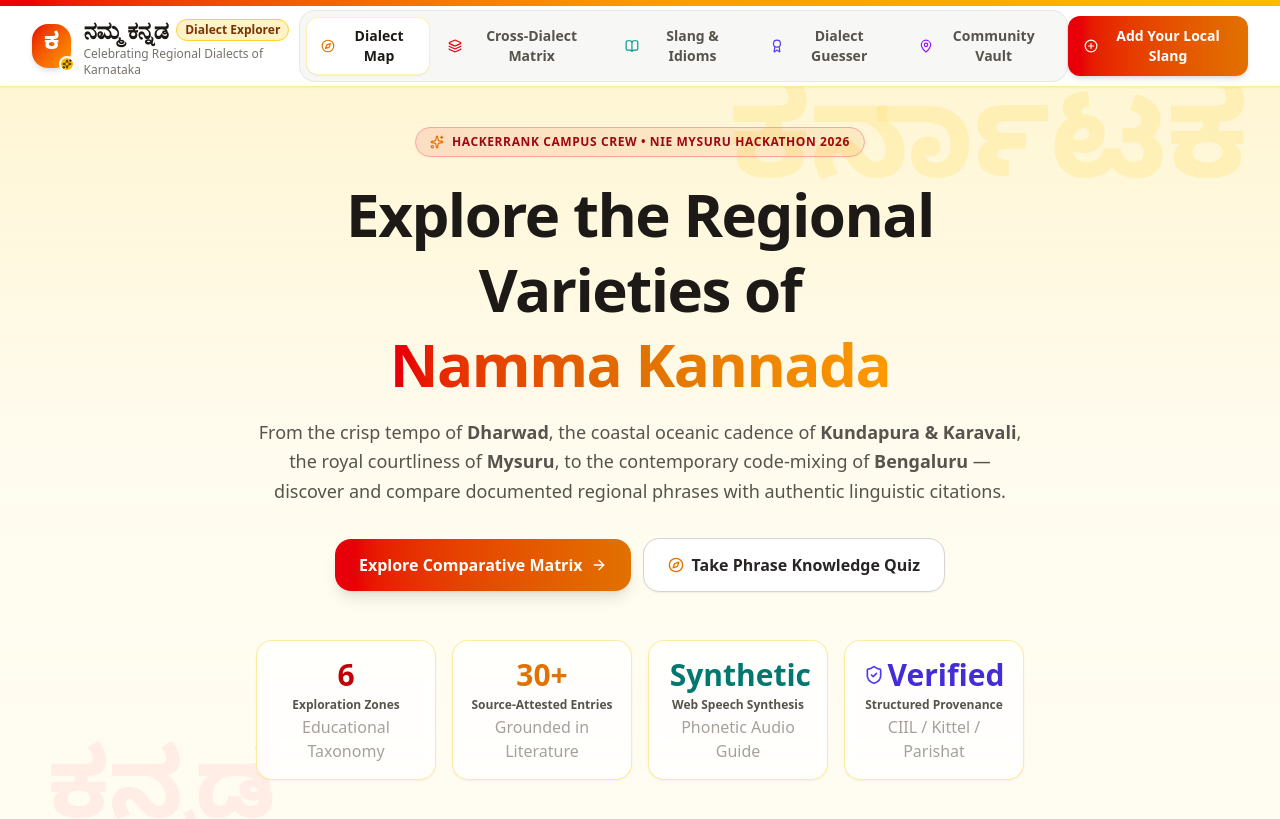
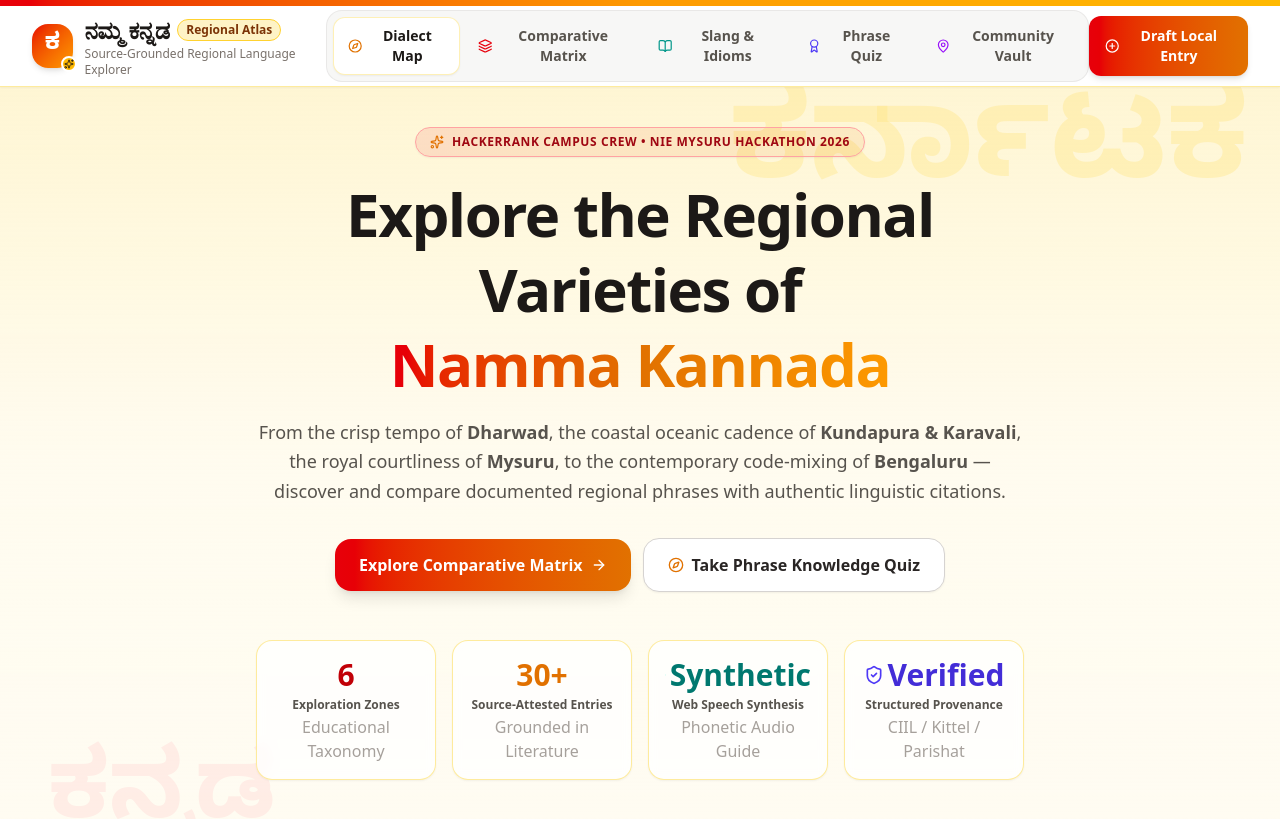
Before and after one commit to anandaram240-wq/yatrika-ai, a React (Vite) app: page / in a window 1280 px wide. Shown: the top 819 px of the page. Built offline with nearby package versions, Linux system fonts and the light colour scheme.

Commit message:
Harden test suite: add duplicate ID checks, JSON export schema compliance, and refine navbar labels

```diff
--- a/src/components/Navbar.tsx
+++ b/src/components/Navbar.tsx
@@ -38,11 +38,11 @@ export const Navbar: React.FC<NavbarProps> = ({
                   ನಮ್ಮ ಕನ್ನಡ
                 </span>
                 <span className="hidden sm:inline-block px-2 py-0.5 text-xs font-semibold rounded-full bg-amber-100 text-amber-900 border border-amber-300">
-                  Dialect Explorer
+                  Regional Atlas
                 </span>
               </div>
               <p className="text-xs text-stone-500 font-medium">
-                Celebrating Regional Dialects of Karnataka
+                Source-Grounded Regional Language Explorer
               </p>
             </div>
           </div>
@@ -70,7 +70,7 @@ export const Navbar: React.FC<NavbarProps> = ({
               }`}
             >
               <Layers className="w-4 h-4 text-red-600" />
-              <span>Cross-Dialect Matrix</span>
+              <span>Comparative Matrix</span>
             </button>
 
             <button
@@ -94,7 +94,7 @@ export const Navbar: React.FC<NavbarProps> = ({
               }`}
             >
               <Award className="w-4 h-4 text-indigo-600" />
-              <span>Dialect Guesser</span>
+              <span>Phrase Quiz</span>
             </button>
 
             <button
@@ -117,7 +117,7 @@ export const Navbar: React.FC<NavbarProps> = ({
               className="flex items-center gap-1.5 px-4 py-2.5 rounded-xl bg-linear-to-r from-red-600 to-amber-600 text-white text-sm font-bold shadow-md hover:shadow-lg hover:from-red-700 hover:to-amber-700 active:scale-95 transition-all"
             >
               <PlusCircle className="w-4 h-4" />
-              <span className="hidden sm:inline">Add Your Local Slang</span>
+              <span className="hidden sm:inline">Draft Local Entry</span>
               <span className="sm:hidden">Contribute</span>
             </button>
           </div>
@@ -131,7 +131,7 @@ export const Navbar: React.FC<NavbarProps> = ({
               activeTab === 'map' ? 'bg-amber-500 text-white' : 'text-stone-600 bg-stone-100'
             }`}
           >
-            🗺️ Dialect Map
+            🗺️ Map
           </button>
           <button
             onClick={() => setActiveTab('matrix')}
@@ -139,7 +139,7 @@ export const Navbar: React.FC<NavbarProps> = ({
               activeTab === 'matrix' ? 'bg-amber-500 text-white' : 'text-stone-600 bg-stone-100'
             }`}
           >
-            🔄 Translator
+            🔄 Matrix
           </button>
           <button
             onClick={() => setActiveTab('glossary')}
@@ -163,7 +163,7 @@ export const Navbar: React.FC<NavbarProps> = ({
               activeTab === 'community' ? 'bg-amber-500 text-white' : 'text-stone-600 bg-stone-100'
             }`}
           >
-            ✍️ Community
+            ✍️ Vault
           </button>
         </div>
       </div>
```
Also changed, not shown: 1 other file (tests, documents, lock files or other folders).
